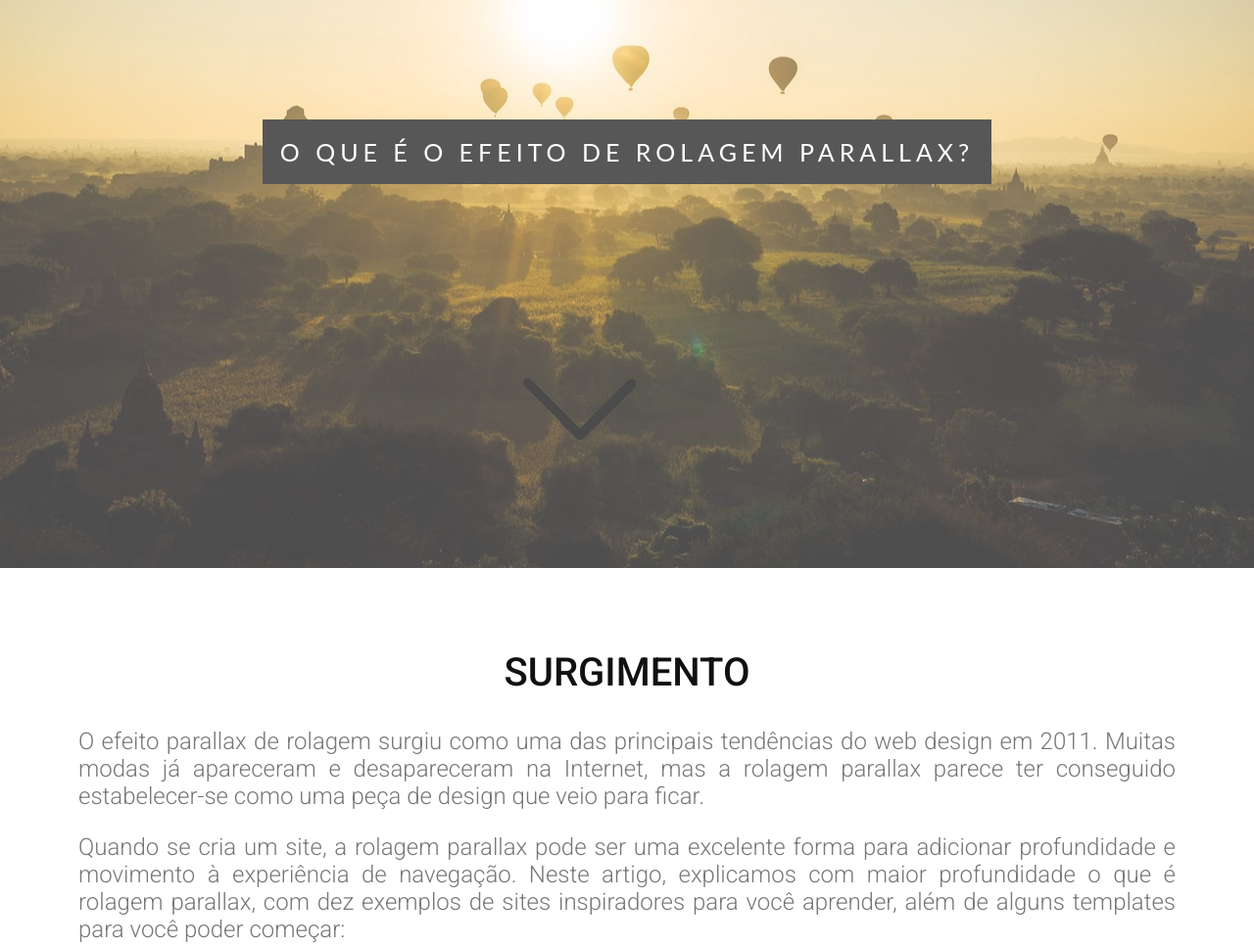
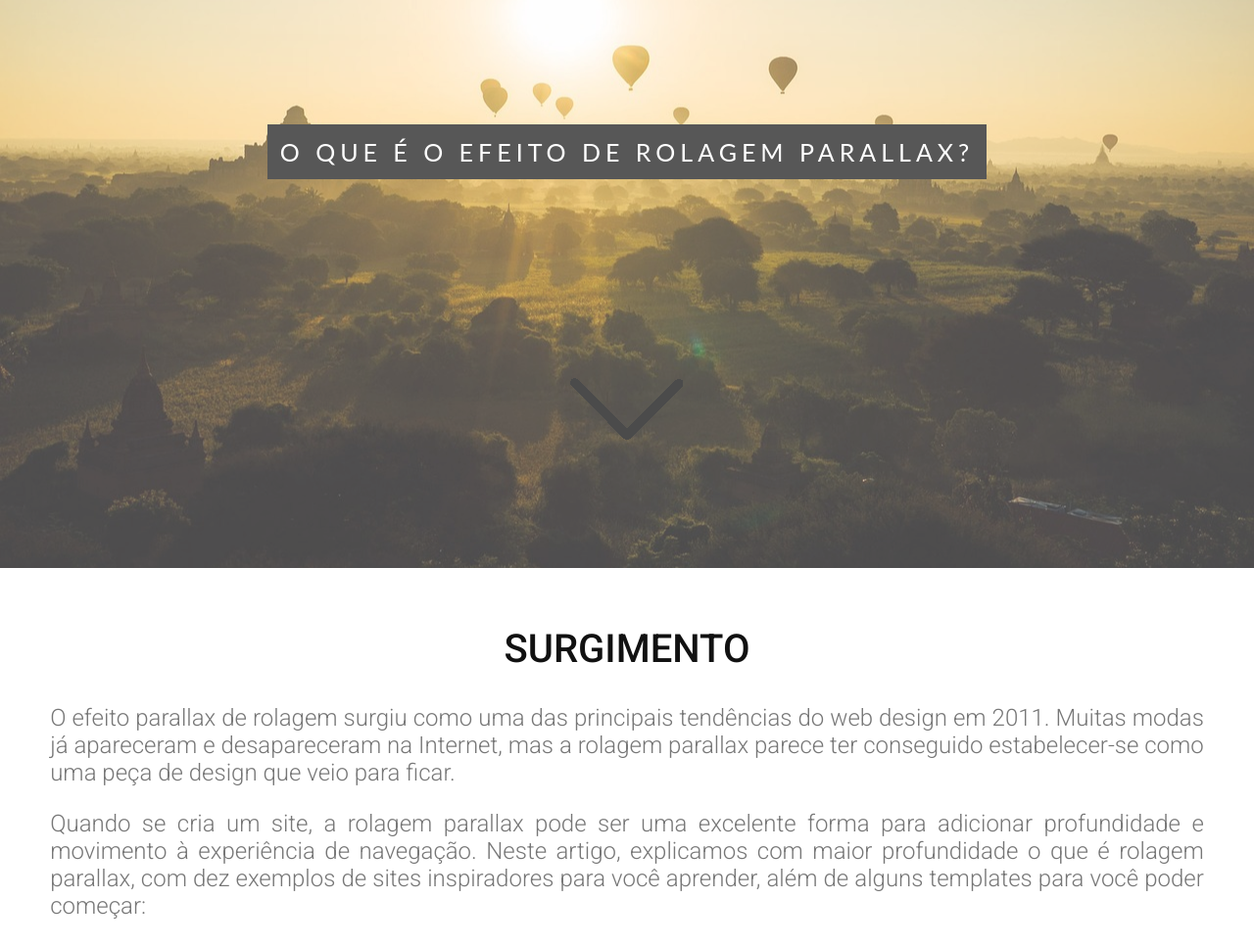
Before and after one commit to ClaudioAnjoss/Html---Css--Projetos-, a plain HTML site: page Paralax - Single Page/index.html in a window 1280 px wide. Shown: the part 220-1186 px from the top of the page at 98% size. Drawn offline with Linux system fonts and the light colour scheme.

Commit message:
Update estilo.css ( Parallax )

```diff
--- a/Paralax - Single Page/css/estilo.css
+++ b/Paralax - Single Page/css/estilo.css
@@ -3,12 +3,13 @@ body, html {
     font: 16px "Lato", sans-serif;
     color: #777;
     height: 100%;
+    min-width: 320px;
 }
 .conteudo {
     color: #777;
     background-color: white;
     text-align: justify;
-    padding: 50px 80px;
+    padding: 2% 4%;
 }
 h2 {
     text-transform: uppercase;
@@ -43,6 +44,8 @@ p {
     background-size: cover;
     background-position: center;
     background-attachment: fixed;
+    display: flex;
+    justify-content: center;
 }
 .caixa1 {
     background-image: url(../assets/imagem1.jpg);
@@ -64,7 +67,6 @@ p {
 .caixa1 img , .caixa2 img , .caixa3 img , .caixa4 img {
     position: absolute;
     bottom: 0;
-    right: 42%;
 }
 .caixa-titulo {
     position: absolute;
@@ -76,7 +78,7 @@ p {
 .caixa-titulo span.titulo {
     color: #fff;
     background: #111;
-    padding: 18px;
+    padding: 1%;
     font-size: 25px;
     letter-spacing: 5px;
     text-transform: uppercase;
```
